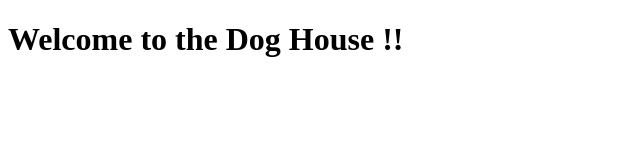
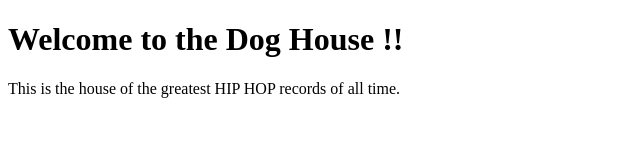
Before and after one commit to neetz72/my-web-site, a plain HTML site: page index.html in a window 1280 px wide. Shown: the whole page, without its empty margins (0-640 px from the left). Drawn offline with Linux system fonts and the light colour scheme.

Commit message:
Changes new body

```diff
--- a/index.html
+++ b/index.html
@@ -8,5 +8,6 @@
 
 <h1>Welcome to the Dog House !!</h1>
 
+This is the house of the greatest HIP HOP records of all time.
 </body>
 </html>
```
